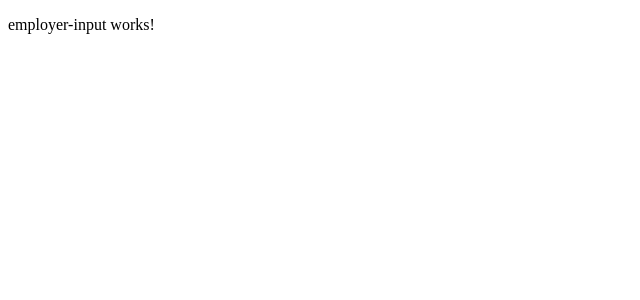
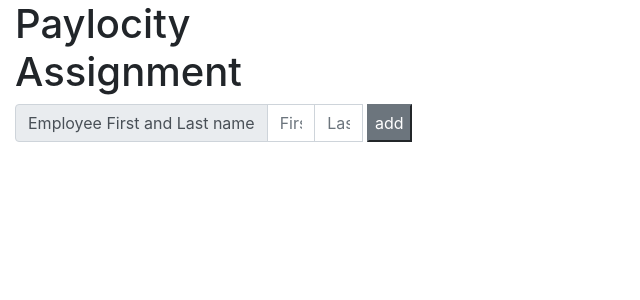
Before and after one commit to kmee0507/Paylocity-Assignment, an Angular app in the folder my-app/: page / in a window 1280 px wide. Shown: the top 300 px of the page, without its empty margins (0-640 px from the left). Built offline with nearby package versions, Linux system fonts and the light colour scheme.

Commit message:
EOD1commit

```diff
--- a/my-app/angular.json
+++ b/my-app/angular.json
@@ -31,7 +31,8 @@
               "src/assets"
             ],
             "styles": [
-              "src/styles.css"
+              "src/styles.css",
+              "node_modules/bootstrap/dist/css/bootstrap.min.css"
             ],
             "scripts": []
           },
--- a/my-app/package.json
+++ b/my-app/package.json
@@ -19,6 +19,8 @@
     "@angular/platform-browser": "~11.2.1",
     "@angular/platform-browser-dynamic": "~11.2.1",
     "@angular/router": "~11.2.1",
+    "bootstrap": "^4.6.0",
+    "express": "^4.17.1",
     "rxjs": "~6.6.0",
     "tslib": "^2.0.0",
     "zone.js": "~0.11.3"
--- a/my-app/src/app/app.component.html
+++ b/my-app/src/app/app.component.html
@@ -1 +1,2 @@
-<app-employer-input></app-employer-input>
+<app-employer-input
+(submitButtonClicked)="submitButtonClicked()"></app-employer-input>
--- a/my-app/src/app/app.component.ts
+++ b/my-app/src/app/app.component.ts
@@ -1,4 +1,5 @@
-import { Component } from '@angular/core';
+import { Component, Input } from '@angular/core';
+import { DataService } from './data.service';
 
 @Component({
   selector: 'app-root',
@@ -6,5 +7,12 @@
   styleUrls: ['./app.component.css']
 })
 export class AppComponent {
-  title = 'my-app';
+  title = 'Paylocity Assignment';
+  constructor(protected dataService: DataService){}
+
+  submitButtonClicked() {
+    var cost = this.dataService.getCost();
+    console.log(cost);
+  }
+
 }
--- a/my-app/src/app/app.module.ts
+++ b/my-app/src/app/app.module.ts
@@ -1,4 +1,6 @@
+import { HttpClientModule } from '@angular/common/http';
 import { NgModule } from '@angular/core';
+import { FormsModule } from '@angular/forms';
 import { BrowserModule } from '@angular/platform-browser';
 
 import { AppRoutingModule } from './app-routing.module';
@@ -12,7 +14,9 @@
   ],
   imports: [
     BrowserModule,
-    AppRoutingModule
+    AppRoutingModule,
+    HttpClientModule,
+    FormsModule
   ],
   providers: [],
   bootstrap: [AppComponent]
--- /dev/null
+++ b/my-app/src/app/data.service.ts
@@ -0,0 +1,24 @@
+import { Injectable } from '@angular/core';
+import { Observable } from 'rxjs';
+import { HttpClient, HttpHeaders } from '@angular/common/http'
+
+@Injectable({
+  providedIn: 'root'
+})
+export class DataService {
+
+  constructor(private http: HttpClient) { }
+
+  getCost(): Observable<number> {
+    const uri = "http://localhost:8000/api/costs";
+    console.log(uri);
+    return this.http.get<number>(uri );
+  }
+
+  getAuthHeaders(): HttpHeaders {
+    return new HttpHeaders({
+      'content-type': 'application.json'
+    })
+  }
+
+}
--- a/my-app/src/app/employer-input/employer-input.component.html
+++ b/my-app/src/app/employer-input/employer-input.component.html
@@ -1 +1,25 @@
-<p>employer-input works!</p>
+<div id="assignment-div">
+  <div class="col-sm-4 col-sm-offset-4" >
+    <h1>Paylocity Assignment</h1>
+    <div class="input-group" *ngIf="!employeeAdded">
+      <div class="input-group-prepend">
+        <span class="input-group-text" id="">Employee First and Last name</span>
+      </div>
+      <input type="text" placeholder="FirstName" class="form-control" [(ngModel)]="paylocityEmployee.firstName">
+      <input type="text" placeholder="LastName" class="form-control" [(ngModel)]="paylocityEmployee.lastName">
+      &nbsp;
+      <button (click)="onAddClick()"
+      class="btn-secondary">add</button>
+    </div>
+    <div *ngIf="employeeAdded && paylocityEmployee">
+      Current Employee:&nbsp;{{paylocityEmployee.firstName}}&nbsp;{{paylocityEmployee.lastName}}
+    </div>
+  </div>
+
+  <!-- <div class="col-sm-4 col-sm-offset-4">
+    <button (click)="onSubmitClick()"
+  class="btn-primary">
+  Submit
+  </button>
+  </div> -->
+</div>
--- a/my-app/src/app/employer-input/employer-input.component.ts
+++ b/my-app/src/app/employer-input/employer-input.component.ts
@@ -1,4 +1,5 @@
-import { Component, OnInit } from '@angular/core';
+import { Component, OnInit, Output, EventEmitter, Input } from '@angular/core';
+import { PaylocityEmployee } from '../models/paylocityEmployee.model';
 
 @Component({
   selector: 'app-employer-input',
@@ -7,9 +8,37 @@
 })
 export class EmployerInputComponent implements OnInit {
 
+
+  @Output() submitButtonClicked = new EventEmitter();
+  paylocityEmployee: PaylocityEmployee = {firstName: '',
+  lastName: '',
+  startsWithA: false,
+  dependents: [] };
+  employeeAdded: boolean = false;
+
   constructor() { }
 
   ngOnInit(): void {
   }
 
+  onSubmitClick(): void {
+    console.log("Submit Clicked");
+    this.submitButtonClicked.emit();
+  }
+
+  onAddClick(): void {
+    console.log("Add Clicked");
+    this.paylocityEmployee.startsWithA = this.checkIfStartsWithA(this.paylocityEmployee.firstName, this.paylocityEmployee.lastName);
+    this.employeeAdded = true;
+
+  }
+
+  checkIfStartsWithA(firstName: string, lastName: string): boolean {
+    if(firstName.toLowerCase().startsWith("a") || lastName.toLowerCase().startsWith("a")) {
+      return true;
+    }
+    return false;
+
+  }
+
 }
--- /dev/null
+++ b/my-app/src/app/models/paylocityDependent.model.ts
@@ -0,0 +1,5 @@
+import { Person } from "./person.model";
+
+export interface PaylocityDependent extends Person {
+  startsWithA: boolean;
+}
--- /dev/null
+++ b/my-app/src/app/models/person.model.ts
@@ -0,0 +1,4 @@
+export interface Person {
+  firstName: string,
+  lastName: string
+}
--- a/my-app/tsconfig.json
+++ b/my-app/tsconfig.json
@@ -10,6 +10,7 @@
     "noFallthroughCasesInSwitch": true,
     "sourceMap": true,
     "declaration": false,
+    "strictPropertyInitialization": false,
     "downlevelIteration": true,
     "experimentalDecorators": true,
     "moduleResolution": "node",
```
Also changed, not shown: my-app/src/app/models/paylocityEmployee.model.ts (added, +7 -0 lines), 2 other files (tests, documents, lock files or other folders).
